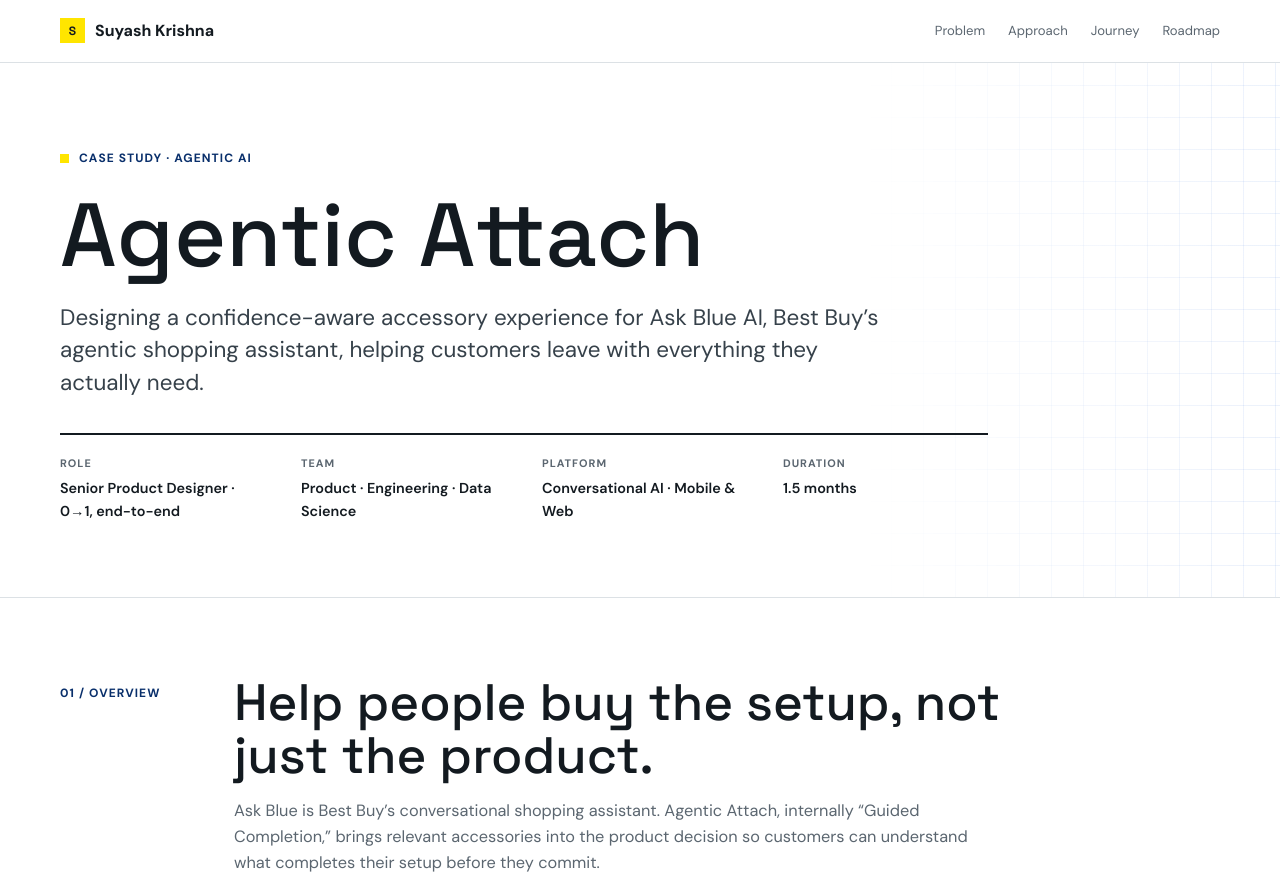
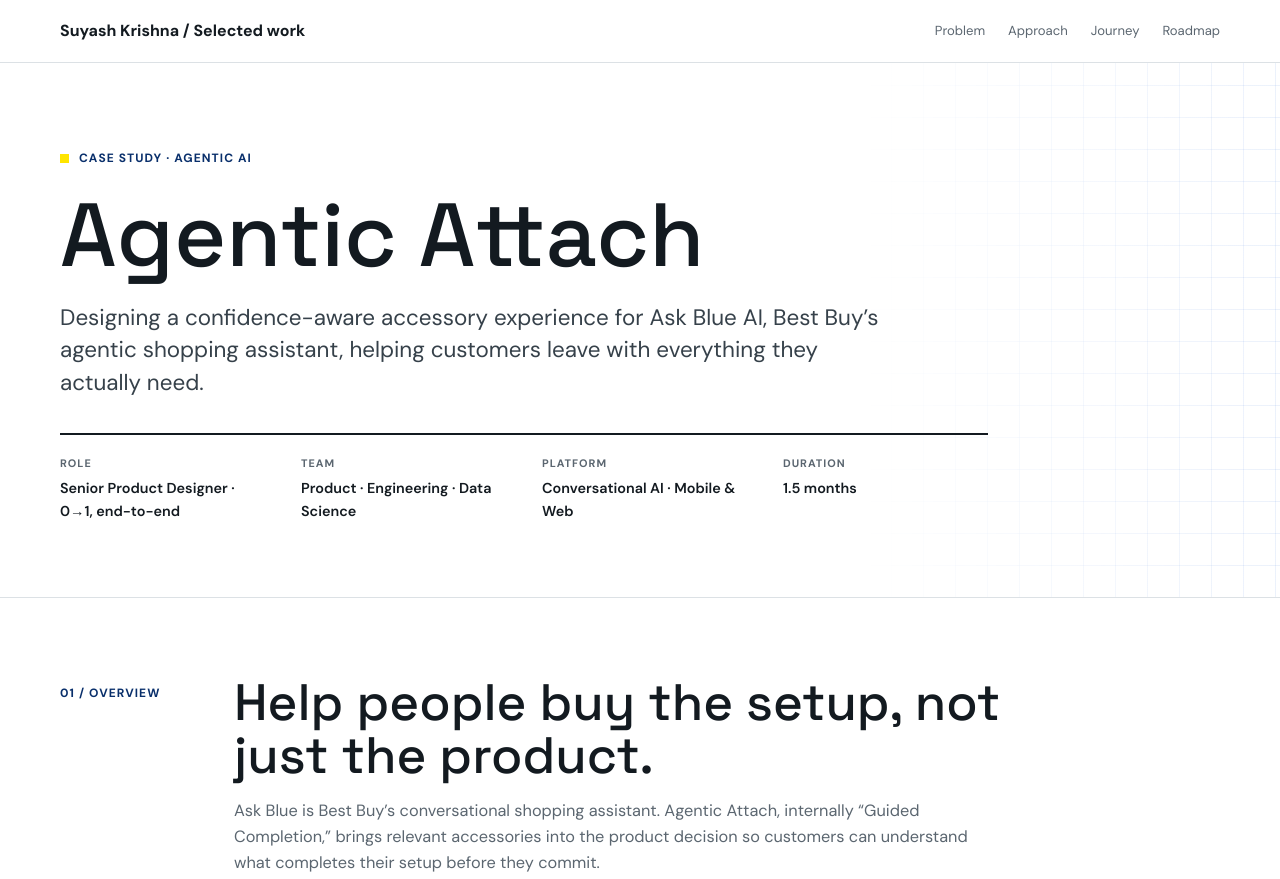
Before and after one commit to Suyashux/Portfolio, a plain HTML site: page untitled folder/agentic-attach-case-study-figma.html in a window 1280 px wide. Shown: the top 879 px of the page. Drawn offline with Linux system fonts and the light colour scheme.

Commit message:
Update resume download and align Attach breadcrumb

```diff
--- a/untitled folder/agentic-attach-case-study-figma.html
+++ b/untitled folder/agentic-attach-case-study-figma.html
@@ -46,7 +46,6 @@
     .topbar { position: sticky; top: 0; z-index: 10; background: rgba(255,255,255,.96); border-bottom: 1px solid var(--line); }
     .topbar-inner { min-height: 62px; display: flex; justify-content: space-between; align-items: center; gap: 24px; }
     .brand { display: inline-flex; align-items: center; gap: 10px; font-weight: 700; text-decoration: none; white-space: nowrap; }
-    .brand-mark { width: 25px; height: 25px; display: grid; place-items: center; background: var(--yellow); font: 700 12px/1 "Space Grotesk", sans-serif; }
     nav { display: flex; align-items: center; gap: 23px; }
     nav a { color: var(--muted); font-size: .82rem; text-decoration: none; }
     nav a:hover { color: var(--blue); }
@@ -193,6 +192,7 @@
     }
     @media (max-width: 640px) {
       .wrap { width: min(calc(100% - 36px), var(--max)); }
+      .topbar-inner { flex-wrap: wrap; gap: 12px; padding-block: 12px; }
       nav { gap: 12px; }
       nav a { font-size: .7rem; }
       nav a:nth-child(2) { display: none; }
@@ -284,7 +284,7 @@
 <body>
   <header class="topbar">
     <div class="wrap topbar-inner">
-      <a class="brand" href="../index.html#work" aria-label="Back to Suyash Krishna's selected work"><span class="brand-mark" aria-hidden="true">S</span><span>Suyash Krishna</span></a>
+      <a class="brand" href="../index.html#work" aria-label="Back to Suyash Krishna's selected work">Suyash Krishna / Selected work</a>
       <nav aria-label="Case study sections">
         <a href="#problem">Problem</a>
         <a href="#approach">Approach</a>
```
Also changed, not shown: index.html (+2 -1 lines), 1 other file.
